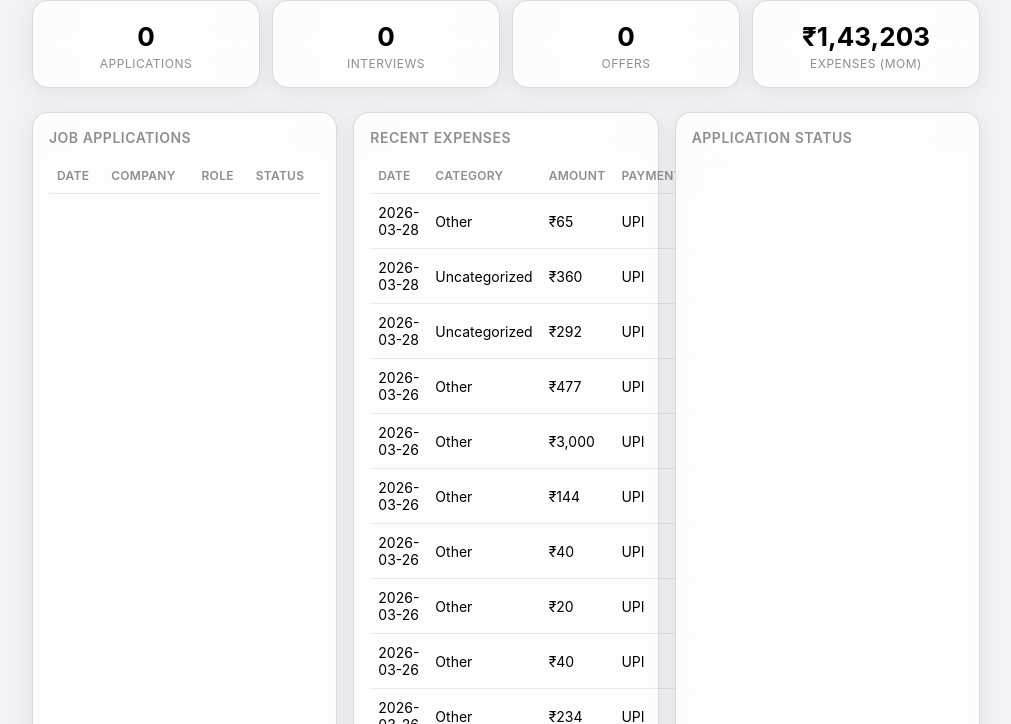
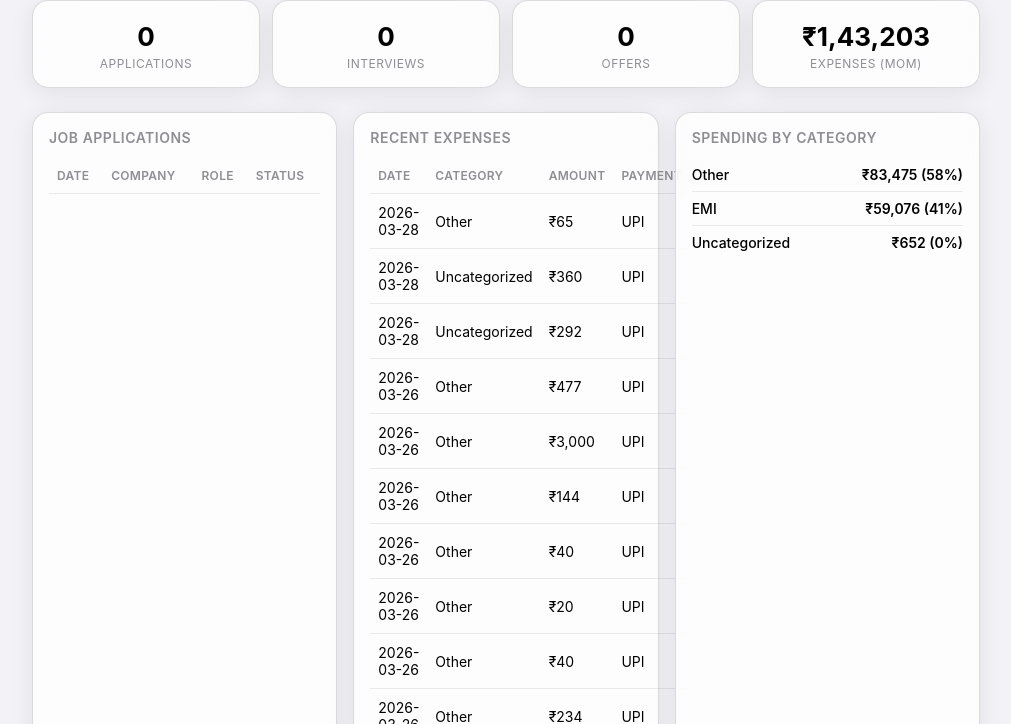
Before and after one commit to haresh2509/haresh-dashboard, a plain HTML site: page index.html in a window 1280 px wide. Shown: the part 76-800 px from the top of the page, without its empty margins (134-1145 px from the left). Drawn offline with Linux system fonts and the light colour scheme.

Commit message:
Enhance expense categorization: major categories + merchant drilldown

```diff
--- a/index.html
+++ b/index.html
@@ -10,8 +10,8 @@
 <style>
 :root{
   --bg: #F2F2F7;
-  --card: rgba(255, 255, 255, 0.8);
-  --card-border: rgba(60, 60, 67, 0.18);
+  --card: rgba(255,255,255,0.8);
+  --card-border: rgba(60,60,67,0.18);
   --text: #000000;
   --text-secondary: #8E8E93;
   --accent: #007AFF;
@@ -50,6 +50,7 @@ h1{
 .actions{
   display:flex;
   gap: 8px;
+  flex-wrap: wrap;
 }
 .actions button{
   background: var(--accent);
@@ -163,6 +164,43 @@ tr:last-child td{border-bottom:none}
 .status-Rejected{background:rgba(255,59,48,0.1); color: #FF3B30}
 .status-Withdrawn{background:rgba(142,142,147,0.1); color: #8E8E93}
 
+/* Category breakdown */
+.cat-row{
+  display:flex;
+  justify-content:space-between;
+  align-items:center;
+  padding: 8px 0;
+  border-bottom: 1px solid rgba(60,60,67,0.1);
+  cursor: pointer;
+}
+.cat-row:last-child{border-bottom:none}
+.cat-name{
+  font-weight: 500;
+  font-size: 14px;
+}
+.cat-amount{
+  font-weight: 600;
+  font-size: 14px;
+}
+.cat-merchants{
+  display:none;
+  margin-top: 8px;
+  padding: 8px;
+  background: rgba(60,60,67,0.04);
+  border-radius: 8px;
+  font-size: 12px;
+}
+.cat-merchants.show{display:block}
+.merchant-item{
+  display:flex;
+  justify-content:space-between;
+  padding: 4px 0;
+}
+.merchant-meta{
+  color: var(--text-secondary);
+  font-size: 11px;
+}
+
 /* Chart bars */
 .bar-container{
   display:flex;
@@ -215,7 +253,6 @@ tr:last-child td{border-bottom:none}
   .kpi .num{font-size: 22px}
   .card{padding: 12px}
 }
-
 </style>
 </head>
 <body>
@@ -270,8 +307,8 @@ tr:last-child td{border-bottom:none}
 </div>
 
 <div class="card">
-<h2>Application Status</h2>
-<div id="status-chart"></div>
+<h2>Spending by Category</h2>
+<div id="category-breakdown"></div>
 </div>
 
 <div class="card">
@@ -336,20 +373,28 @@ function render(){
   expTbody.innerHTML = '';
   expenses.sort((a,b) => new Date(b.date) - new Date(a.date)).slice(0, 15).forEach(e => {
     const tr = document.createElement('tr');
-    tr.innerHTML = `<td>${e.date}</td><td>${e.category}</td><td>₹${parseFloat(e.amount).toLocaleString('en-IN', { maximumFractionDigits: 0 })}</td><td>${e.payment}</td>`;
+    tr.innerHTML = `<td>${e.date}</td><td>${e.majorCategory || e.category}</td><td>₹${parseFloat(e.amount).toLocaleString('en-IN', { maximumFractionDigits: 0 })}</td><td>${e.payment}</td>`;
     expTbody.appendChild(tr);
   });
 
-  // Status breakdown
-  const statusCounts = {};
-  jobs.forEach(j => { statusCounts[j.status] = (statusCounts[j.status]||0) + 1; });
-  const statusChart = document.getElementById('status-chart');
-  statusChart.innerHTML = Object.entries(statusCounts).sort((a,b) => b[1] - a[1]).map(([status, count]) => {
-    const pct = Math.round(count / jobs.length * 100) || 0;
-    return `<div class="bar-container">
-      <div style="width:80px;font-size:12px;color:var(--text-secondary)">${status}</div>
-      <div class="bar-track"><div class="bar-fill" style="width:${pct}%"></div></div>
-      <div style="width:40px;text-align:right;font-size:12px">${count}</div>
+  // Category breakdown
+  const catBreakdown = document.getElementById('category-breakdown');
+  const catMap = {};
+  expenses.forEach(e => {
+    const cat = e.majorCategory || e.category;
+    catMap[cat] = (catMap[cat]||0) + parseFloat(e.amount);
+  });
+  const sortedCats = Object.entries(catMap).sort((a,b) => b[1] - a[1]);
+  const totalExp = sortedCats.reduce((sum, [, amt]) => sum + amt, 0);
+  catBreakdown.innerHTML = sortedCats.map(([cat, amt]) => {
+    const pct = Math.round(amt / totalExp * 100);
+    const merchants = expenses.filter(e => (e.majorCategory || e.category) === cat).slice(0, 5).map(e => {
+      return `<div class="merchant-item"><span>${e.merchant || 'Merchant'}</span><span class="merchant-meta">₹${parseFloat(e.amount).toLocaleString('en-IN')} • ${e.date}</span></div>`;
+    }).join('');
+    return `<div class="cat-row" onclick="this.querySelector('.cat-merchants').classList.toggle('show')">
+      <div class="cat-name">${cat}</div>
+      <div class="cat-amount">₹${amt.toLocaleString('en-IN', {maximumFractionDigits:0})} (${pct}%)</div>
+      <div class="cat-merchants">${merchants}</div>
     </div>`;
   }).join('');
 
@@ -448,7 +493,7 @@ function syncJobs(){
 function exportCSV(){
   const { jobs, expenses } = loadData();
   const csvJobs = ['Date,Company,Role,Status', ...jobs.map(j => `${j.date},"${j.company}","${j.role}",${j.status}`)].join('\n');
-  const csvExp = ['Date,Category,Amount,Payment', ...expenses.map(e => `${e.date},"${e.category}",${e.amount},${e.payment}`)].join('\n');
+  const csvExp = ['Date,Category,Amount,Payment', ...expenses.map(e => `${e.date},"${e.majorCategory||e.category}",${e.amount},${e.payment}`)].join('\n');
   const blob = new Blob([`Jobs:\n${csvJobs}\n\nExpenses:\n${csvExp}`], {type:'text/csv'});
   const url = URL.createObjectURL(blob);
   const a = document.createElement('a');
```
